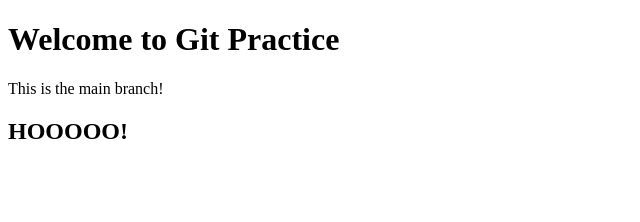
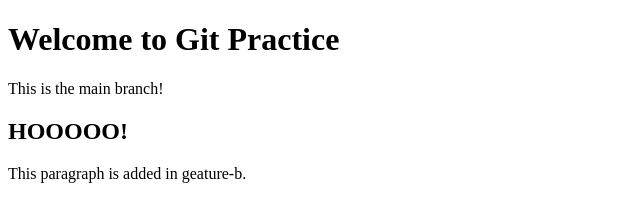
Before and after one commit to mamahimiko/git-practice, a plain HTML site: page index.html in a window 1280 px wide. Shown: the whole page, without its empty margins (0-640 px from the left). Drawn offline with Linux system fonts and the light colour scheme.

Commit message:
Add paragraph in feature-b

```diff
--- a/index.html
+++ b/index.html
@@ -9,5 +9,6 @@
     <h1>Welcome to Git Practice</h1>
     <p>This is the main branch!</p>
     <h2>HOOOOO!</h2>
+    <p>This paragraph is added in geature-b.</p>
 </body>
 </html>
```
